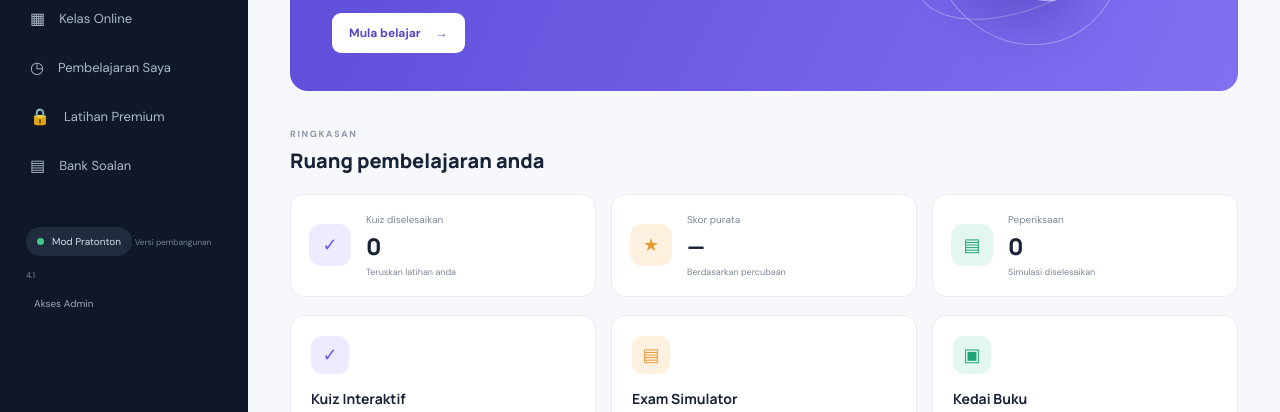
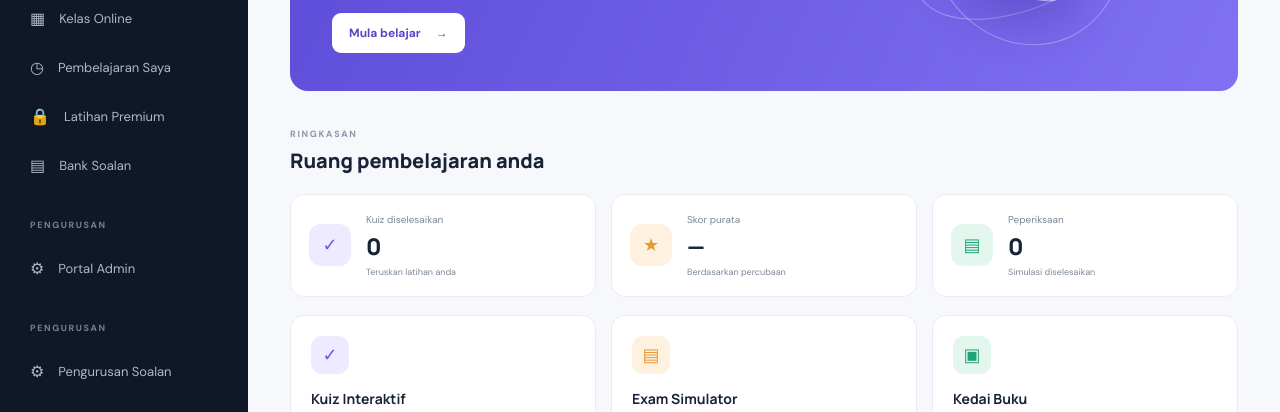
Before and after one commit to mathanalyst-ai/mathanalyst-learninghub, a plain HTML site: page index.html in a window 1280 px wide. Shown: the part 341-753 px from the top of the page. Drawn offline with nearby package versions, Linux system fonts and the light colour scheme; no server answers.

Commit message:
Update index.html

```diff
--- a/index.html
+++ b/index.html
@@ -25,6 +25,15 @@
         <button class="nav-item" data-page="classes">▦ <span>Kelas Online</span></button>
         <button class="nav-item" data-page="learning">◷ <span>Pembelajaran Saya</span></button>
       </nav>
+<div class="side-label admin-label">PENGURUSAN</div>
+<button class="nav-item" data-page="admin">
+  ⚙ <span>Portal Admin</span>
+</button>
+<div class="side-label admin-label">PENGURUSAN</div>
+
+<button class="nav-item" data-page="admin">
+  ⚙ <span>Pengurusan Soalan</span>
+</button>
 
 
 
@@ -320,7 +329,7 @@
       </section>
 
       <section id="page-admin" class="page">
-       <div id="maAdminTools"></div>
+
 
 
 <div class="panel" id="adminQuizFormPanel">
```
